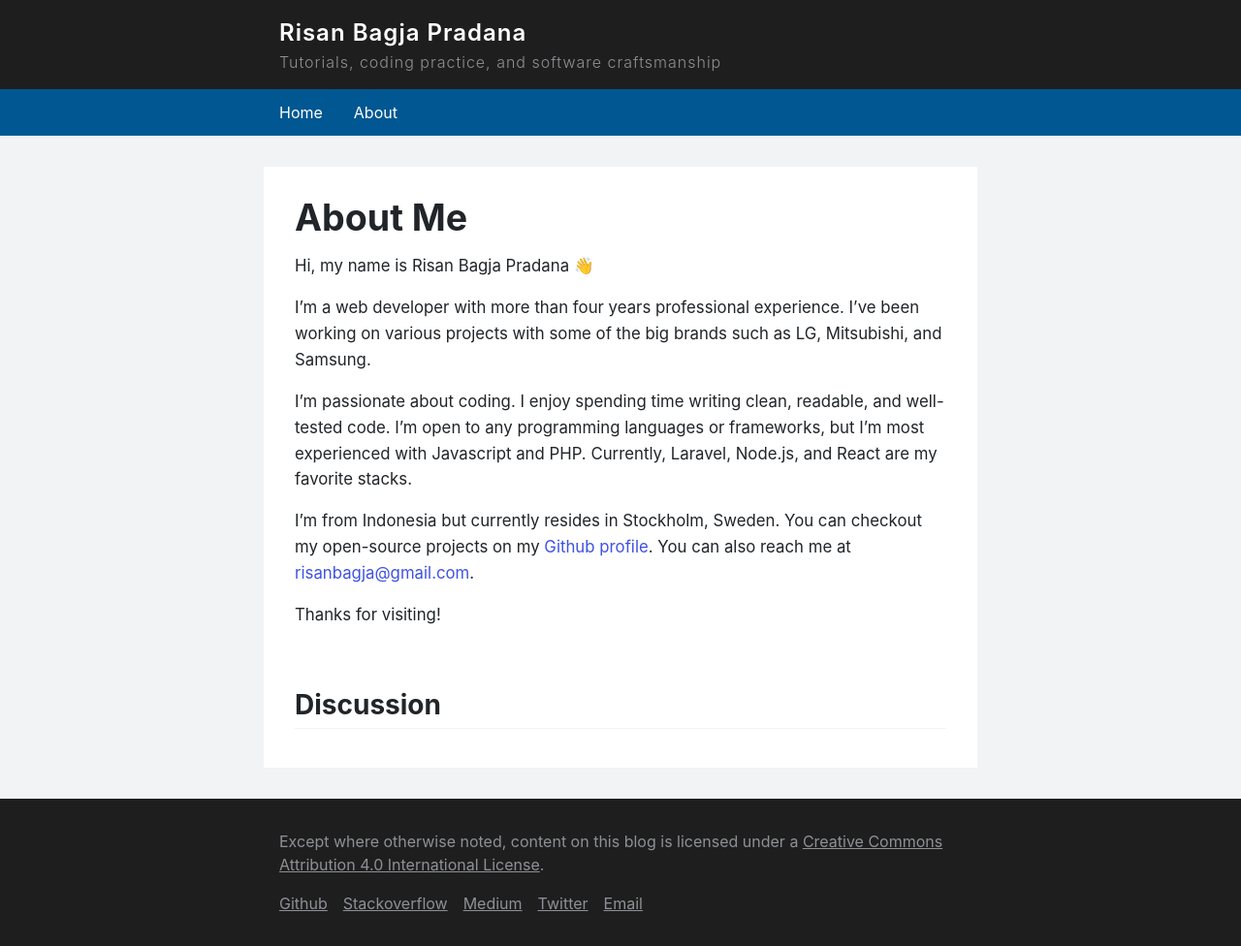
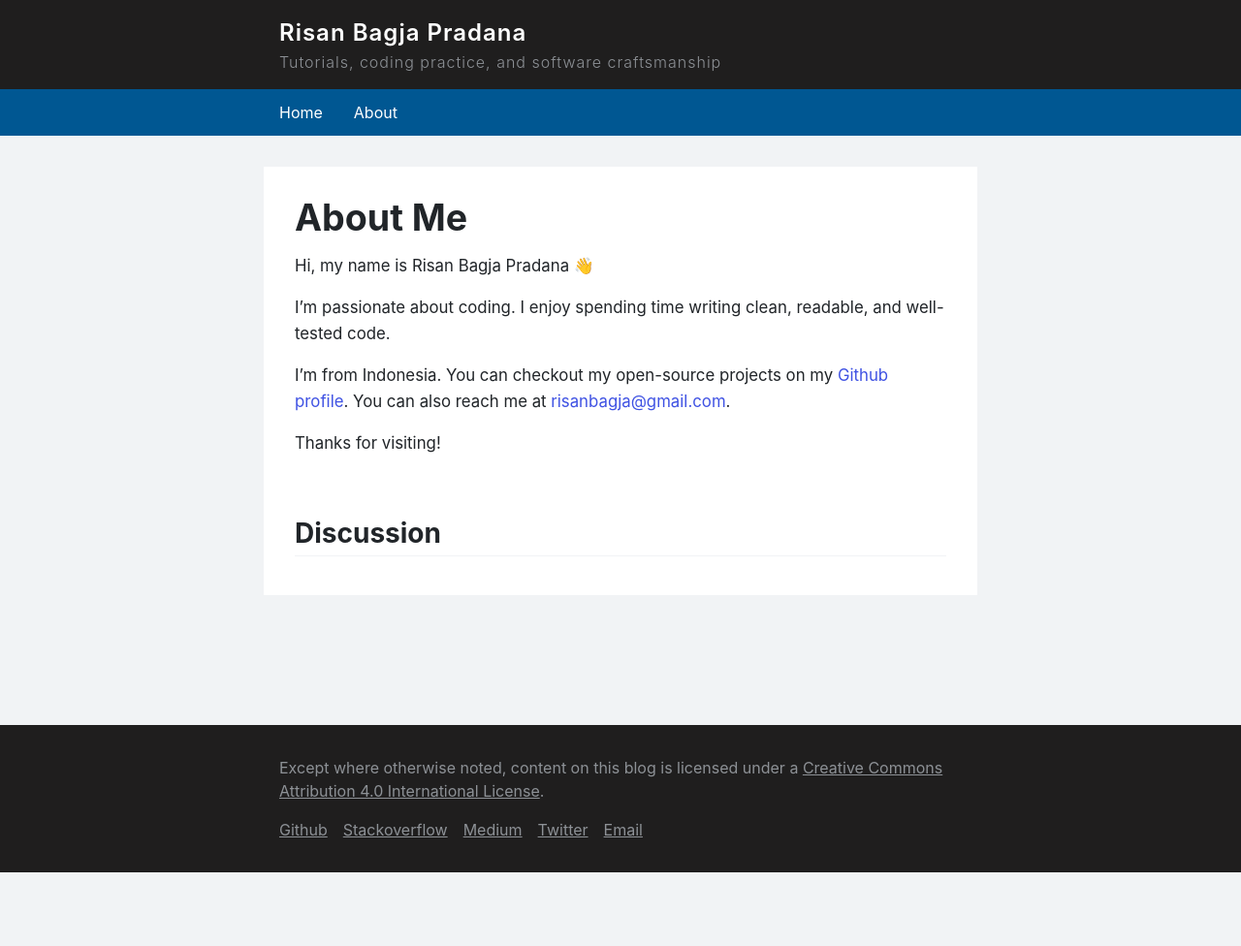
Before and after one commit to risan/oldblog, a Jekyll site: the page built from about.md, in a window 1280 px wide. Shown: the whole page at 97% size. Built offline with Jekyll 4.4.1, drawn with Linux system fonts in a browser that asks for light colours; comment, search, counter and statistics services are not loaded; after the commit the page ends 900 px from its top, so only the background shows below that.

Commit message:
Update about.md

```diff
--- a/about.md
+++ b/about.md
@@ -9,16 +9,9 @@ image:
 ---
 Hi, my name is Risan Bagja Pradana 👋
 
-I’m a web developer with more than four years professional experience. I’ve been working
-on various projects with some of the big brands such as LG, Mitsubishi, and
-Samsung.
+I'm passionate about coding. I enjoy spending time writing clean, readable, and
+well-tested code.
 
-I'm passionate about coding. I enjoy spending time writing clean, readable, and
-well-tested code. I’m open to any programming languages or frameworks, but I'm most experienced
-with Javascript and PHP. Currently, Laravel, Node.js, and React are my favorite
-stacks.
-
-I'm from Indonesia but currently resides in Stockholm, Sweden. You can checkout my open-source projects on my [Github profile](https://github.com/risan). You can also reach me
-at [risanbagja@gmail.com](mailto:risanbagja@gmail.com).
+I'm from Indonesia. You can checkout my open-source projects on my [Github profile](https://github.com/risan). You can also reach me at [risanbagja@gmail.com](mailto:risanbagja@gmail.com).
 
 Thanks for visiting!
```
